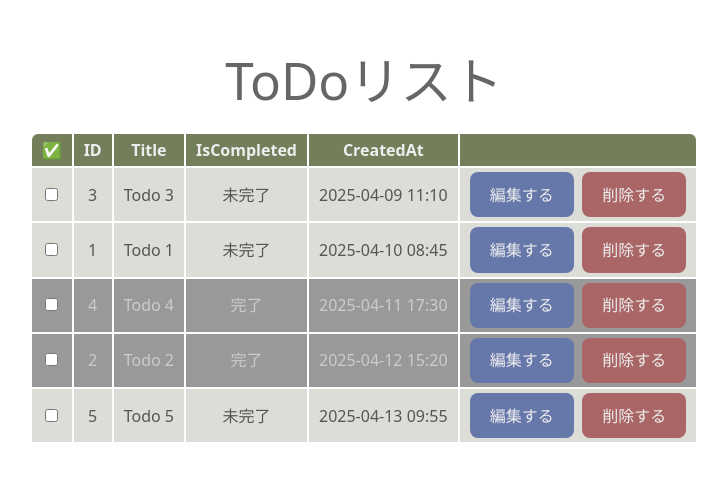
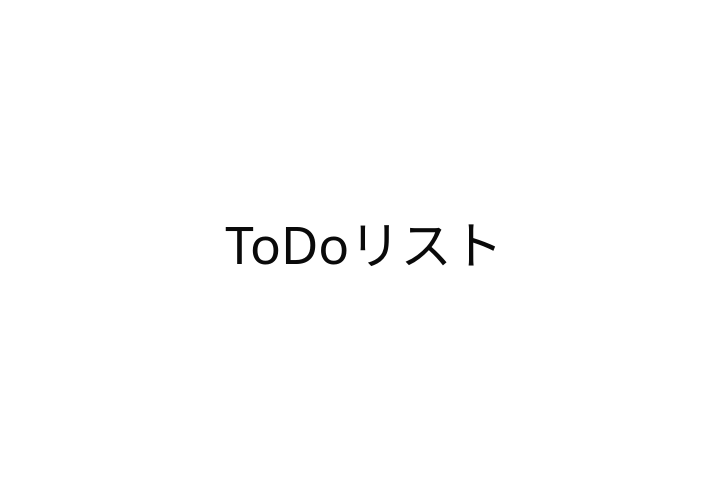
Before and after one commit to yanagisawahidetoshi/react-lectures, a React (Vite) app: page /to-dos in a window 1280 px wide. Shown: the part 156-636 px from the top of the page, without its empty margins (276-1003 px from the left). Built offline with nearby package versions, Linux system fonts and the light colour scheme.

Commit message:
Revert "Merge pull request #72 s.hamano/lesson3 into main"
This reverts commit c9e4a3bf09b46cc2fb4d913740415f65c8a74110, reversing
changes made to 34436610364a279cde440a158d66d8cb3be9aa74.

```diff
--- a/src/components/TodosList/TodoItem.tsx
+++ /dev/null
@@ -1,94 +0,0 @@
-import { useState } from 'react';
-
-export type TodoItemProps = {
-  id: number;
-  title: string;
-  isCompleted: boolean;
-  createdAt: string;
-};
-export type TodoUpdateItemProps = {
-  id?: number;
-  title?: string;
-  isCompleted?: boolean;
-  createdAt?: string;
-};
-export type TodoItemHandlers = {
-  update: (targetId: number, newTodoItem: TodoUpdateItemProps) => void;
-  delete: (targetId: number) => void;
-};
-
-const TodoItem: React.FC<{
-  todoItem: TodoItemProps;
-  todoItemHandlers: TodoItemHandlers;
-}> = ({ todoItem, todoItemHandlers }) => {
-  const [title, setTitle] = useState(todoItem.title);
-  const [editing, setEditing] = useState(false);
-  return (
-    <tr className={todoItem.isCompleted ? 'completed' : ''}>
-      <td>
-        <input type="checkbox" />
-      </td>
-      <td>{todoItem.id}</td>
-      <td>
-        {editing ? (
-          <input value={title} onChange={(e) => setTitle(e.target.value)} />
-        ) : (
-          todoItem.title
-        )}
-      </td>
-      <td>{todoItem.isCompleted ? '完了' : '未完了'}</td>
-      <td>{todoItem.createdAt}</td>
-      <td className="button-container">
-        {editing ? (
-          <>
-            <button
-              className="save"
-              onClick={() => {
-                todoItemHandlers.update(todoItem.id, {
-                  title: title,
-                });
-                setEditing(false);
-              }}
-            >
-              保存する
-            </button>
-            <button
-              className="cancel"
-              onClick={() => {
-                setTitle(todoItem.title);
-                setEditing(false);
-              }}
-            >
-              キャンセル
-            </button>
-          </>
-        ) : (
-          <button
-            className="edit"
-            onClick={() => {
-              setEditing(true);
-            }}
-          >
-            編集する
-          </button>
-        )}
-        <button
-          className="delete"
-          onClick={() => {
-            if (
-              window.confirm(
-                `${todoItem.title} (ID=${todoItem.id})\nを削除しますか？`
-              )
-            ) {
-              todoItemHandlers.delete(todoItem.id);
-            }
-          }}
-        >
-          削除する
-        </button>
-      </td>
-    </tr>
-  );
-};
-
-export default TodoItem;
--- a/src/components/TodosList/TodoList.css
+++ /dev/null
@@ -1,62 +0,0 @@
-body {
-  background-color: #fff;
-  color: #666;
-}
-h1 {
-  padding: 8px 16px;
-  margin-bottom: 16px;
-}
-
-table {
-  border-collapse: separate;
-  border-spacing: 2px;
-}
-td,
-th {
-  padding: 4px 10px;
-}
-th {
-  background-color: #737e5b;
-  color: #eee;
-}
-th:first-child {
-  border-radius: 6px 0 0 0;
-}
-th:last-child {
-  border-radius: 0 6px 0 0;
-}
-td {
-  background-color: #ddddd8;
-  color: #555;
-}
-tr.completed td {
-  background-color: #999;
-  color: #ccc;
-}
-td input {
-  background-color: #eee;
-}
-
-td.button-container {
-  display: flex;
-  gap: 8px;
-}
-button {
-  color: #eee;
-}
-button.edit,
-button.save {
-  background-color: #67a;
-}
-button.cancel {
-  background-color: #666;
-}
-button.delete {
-  background-color: #a66;
-}
-button.edit:hover {
-  background-color: #345;
-}
-button.delete:hover {
-  background-color: #533;
-}
--- a/src/components/TodosList/index.tsx
+++ /dev/null
@@ -1,44 +0,0 @@
-import TodoItem, { TodoItemHandlers, TodoItemProps } from './TodoItem';
-import './TodoList.css';
-
-const TodosList: React.FC<{
-  todos: TodoItemProps[];
-  todoItemHandlers: TodoItemHandlers;
-}> = ({ todos, todoItemHandlers }) => {
-  const todoItems: TodoItemProps[] = [...todos].sort(
-    (a: TodoItemProps, b: TodoItemProps) => {
-      if (a.createdAt > b.createdAt) {
-        return 1;
-      } else if (a.createdAt < b.createdAt) {
-        return -1;
-      } else {
-        return 0;
-      }
-    }
-  );
-  return (
-    <table>
-      <thead>
-        <tr>
-          <th>✅</th>
-          <th>ID</th>
-          <th>Title</th>
-          <th>IsCompleted</th>
-          <th>CreatedAt</th>
-          <th></th>
-        </tr>
-      </thead>
-      <tbody>
-        {todoItems.map((r: TodoItemProps) => (
-          <TodoItem
-            todoItem={r}
-            todoItemHandlers={todoItemHandlers}
-            key={r.id}
-          />
-        ))}
-      </tbody>
-    </table>
-  );
-};
-
-export default TodosList;
--- a/src/pages/ToDos/index.tsx
+++ b/src/pages/ToDos/index.tsx
@@ -1,12 +1,7 @@
 import { useState } from 'react';
-import TodosList from '../../components/TodosList';
-import {
-  TodoItemHandlers,
-  TodoItemProps,
-} from '../../components/TodosList/TodoItem';
 
 export const ToDos = () => {
-  const initialTodos: TodoItemProps[] = [
+  const initialTodos = [
     {
       id: 1,
       title: 'Todo 1',
@@ -41,23 +36,9 @@ export const ToDos = () => {
 
   const [todos, setTodos] = useState(initialTodos);
 
-  const todoItemHandlers: TodoItemHandlers = {
-    update: (targetId, newTodoItem) => {
-      setTodos((prev) =>
-        prev.map((item) =>
-          item.id === targetId ? { ...item, ...newTodoItem } : item
-        )
-      );
-    },
-    delete: (targetId) => {
-      setTodos((prev) => prev.filter((item) => item.id !== targetId));
-    },
-  };
-
   return (
     <article>
       <h1>ToDoリスト</h1>
-      <TodosList todos={todos} todoItemHandlers={todoItemHandlers} />
     </article>
   );
 };
```
